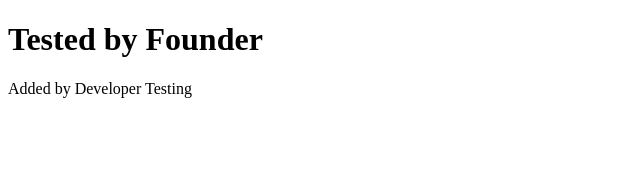
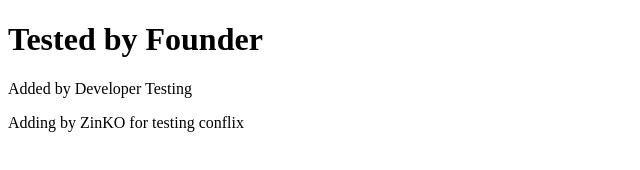
Before and after one commit to ZinK0/branch-test, a plain HTML site: page index.html in a window 1280 px wide. Shown: the whole page, without its empty margins (0-640 px from the left). Drawn offline with Linux system fonts and the light colour scheme.

Commit message:
Added by ZinKO for conflix

```diff
--- a/index.html
+++ b/index.html
@@ -8,5 +8,6 @@
   <body>
     <h1>Tested by Founder</h1>
     <p>Added by Developer Testing</p>
+    <p>Adding by ZinKO for testing conflix</p>
   </body>
 </html>
```
